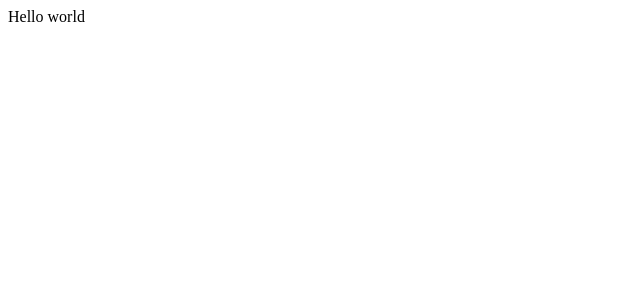
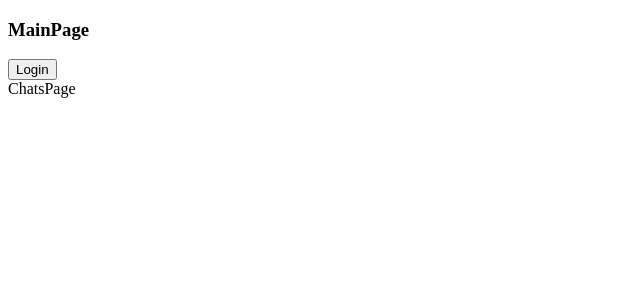
Before and after one commit to dimashikalov/green-api-test-example, a React (Create React App) app: page / in a window 1280 px wide. Shown: the top 300 px of the page, without its empty margins (0-640 px from the left). Built offline with nearby package versions, Linux system fonts and the light colour scheme.

Commit message:
created layout's pages

```diff
--- a/package.json
+++ b/package.json
@@ -8,6 +8,7 @@
     "@testing-library/user-event": "^13.5.0",
     "react": "^18.2.0",
     "react-dom": "^18.2.0",
+    "react-router-dom": "^6.11.1",
     "react-scripts": "5.0.1",
     "web-vitals": "^2.1.4"
   },
--- a/src/App.js
+++ b/src/App.js
@@ -1,5 +1,12 @@
+import AppRoutes from "./pages/AppRoutes";
+import MainPage from "./pages/MainPage/MainPage";
+
 function App() {
-  return <div className="App">Hello world</div>;
+  return (
+    <div className="App">
+      <AppRoutes />
+    </div>
+  );
 }
 
 export default App;
--- a/src/index.js
+++ b/src/index.js
@@ -1,6 +1,11 @@
 import React from "react";
 import ReactDOM from "react-dom/client";
 import App from "./App";
+import { BrowserRouter } from "react-router-dom";
 
 const root = ReactDOM.createRoot(document.getElementById("root"));
-root.render(<App />);
+root.render(
+  <BrowserRouter>
+    <App />
+  </BrowserRouter>
+);
--- /dev/null
+++ b/src/pages/404Page.jsx/ErrorPage.jsx
@@ -0,0 +1,7 @@
+import React from "react";
+
+const ErrorPage = () => {
+  return <div>ErrorPage</div>;
+};
+
+export default ErrorPage;
--- /dev/null
+++ b/src/pages/AppRoutes.jsx
@@ -0,0 +1,16 @@
+import React from "react";
+import { Route, Routes } from "react-router-dom";
+import ErrorPage from "./404Page.jsx/ErrorPage";
+import MainPage from "./MainPage/MainPage";
+import { MAIN_ROUTE } from "../utils/constsPath";
+
+const AppRoutes = () => {
+  return (
+    <Routes>
+      <Route path={MAIN_ROUTE} element={<MainPage />} />
+      <Route path="*" element={<ErrorPage />} />
+    </Routes>
+  );
+};
+
+export default AppRoutes;
--- /dev/null
+++ b/src/pages/ChatsPage/ChatsPage.jsx
@@ -0,0 +1,7 @@
+import React from "react";
+
+const ChatsPage = () => {
+  return <div>ChatsPage</div>;
+};
+
+export default ChatsPage;
--- /dev/null
+++ b/src/pages/LoginPage/LoginPage.jsx
@@ -0,0 +1,7 @@
+import React from "react";
+
+const LoginPage = () => {
+  return <div>LoginPage</div>;
+};
+
+export default LoginPage;
--- /dev/null
+++ b/src/pages/MainPage/MainPage.jsx
@@ -0,0 +1,17 @@
+import React, { useState } from "react";
+import LoginPage from "../LoginPage/LoginPage";
+import ChatsPage from "../ChatsPage/ChatsPage";
+
+const MainPage = () => {
+  const [isAuth, setIsAuth] = useState(false);
+  const handleClick = () => setIsAuth((prev) => !isAuth);
+  return (
+    <div>
+      <h3>MainPage</h3>
+      <button onClick={handleClick}>{isAuth ? "Logout" : "Login"}</button>
+      {isAuth ? <LoginPage /> : <ChatsPage />}
+    </div>
+  );
+};
+
+export default MainPage;
--- /dev/null
+++ b/src/utils/constsPath.js
@@ -0,0 +1,5 @@
+const PUBLIC_URL = process.env.PUBLIC_URL;
+
+export const MAIN_ROUTE = PUBLIC_URL + "/";
+export const LOGIN_ROUTE = PUBLIC_URL + "/login";
+export const CHATS_ROUTE = PUBLIC_URL + "/chats";
```
Also changed, not shown: 1 other file (tests, documents, lock files or other folders).
